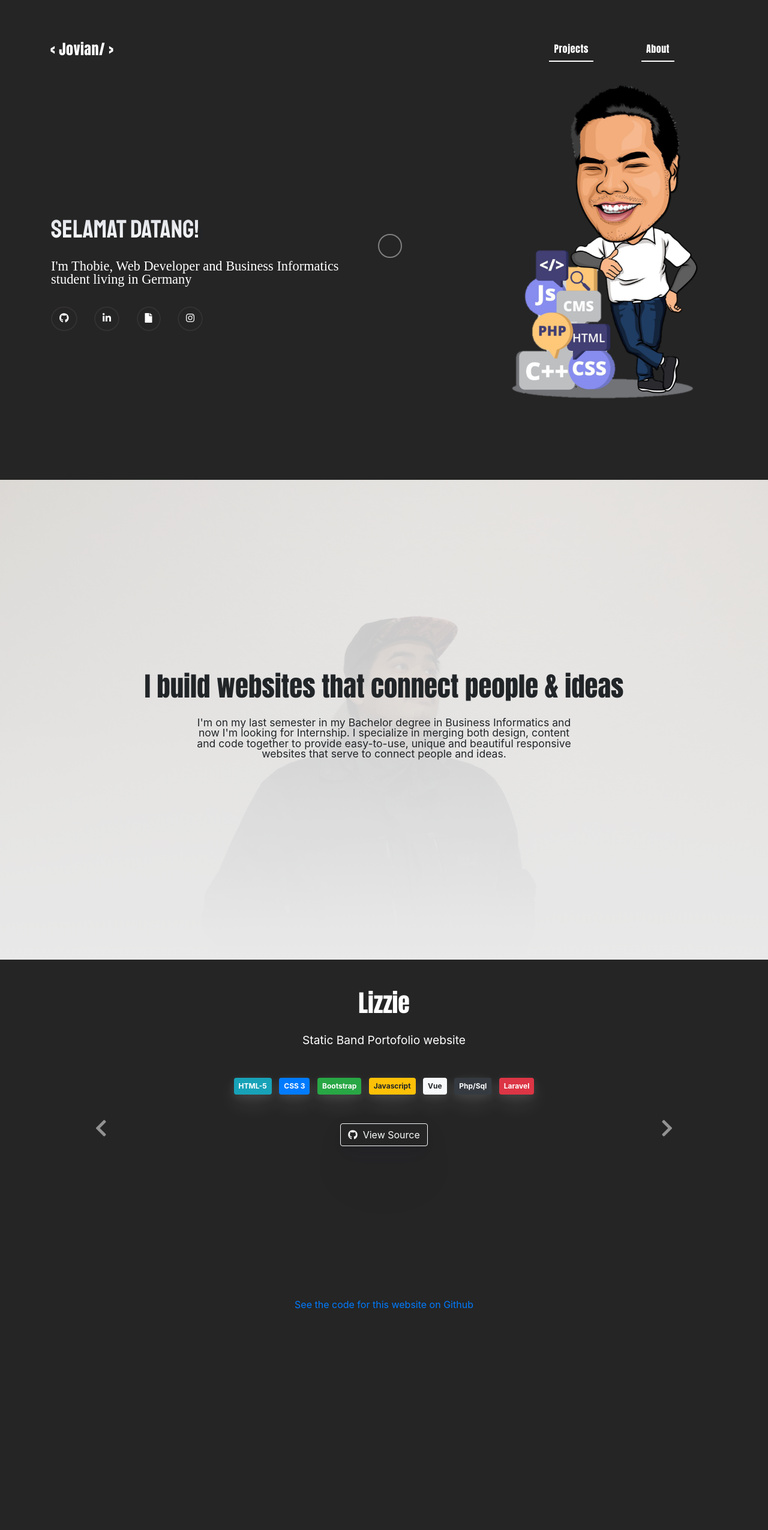
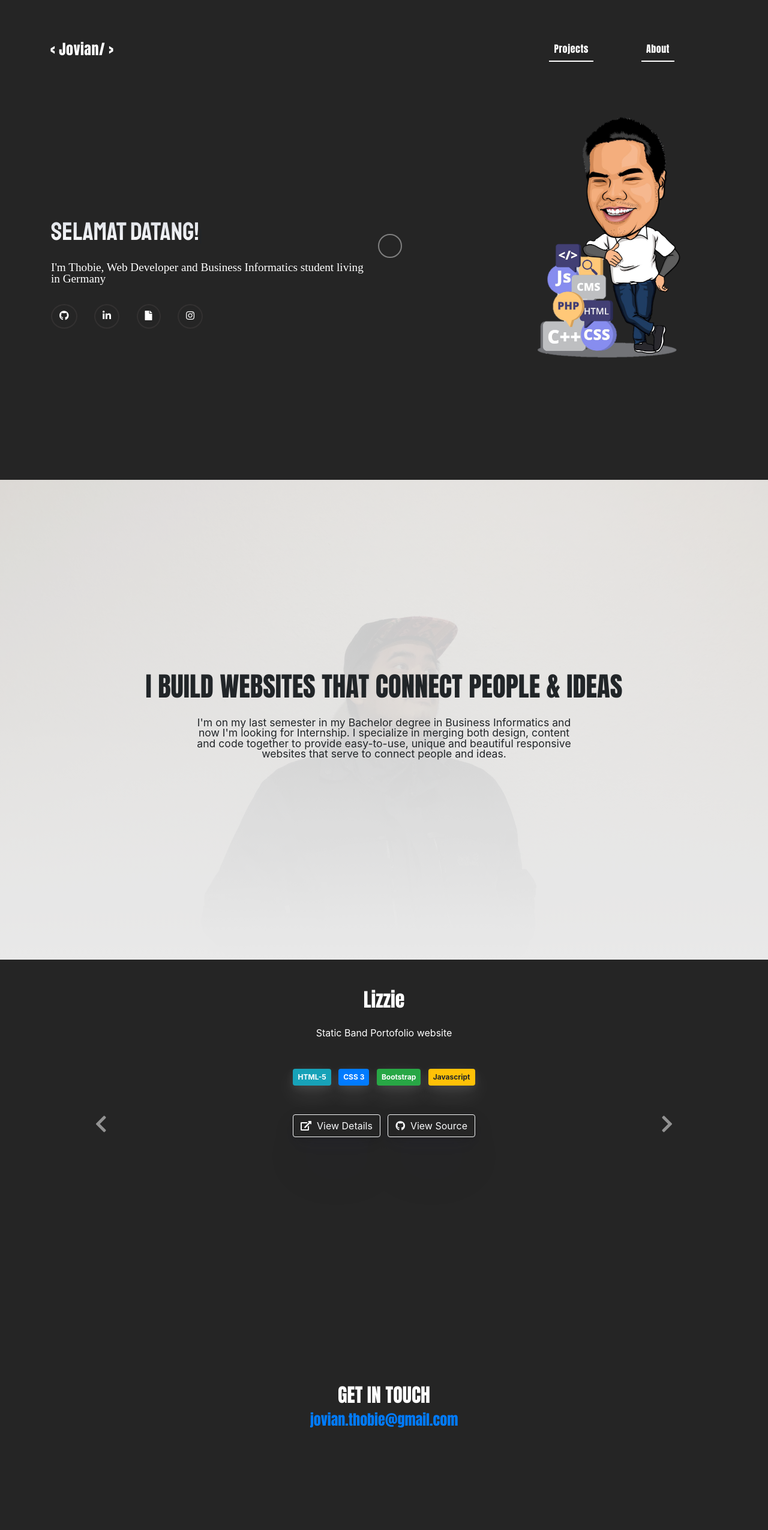
Before and after one commit to thobiejovian/portofolio, a plain HTML site: page index.html in a window 1280 px wide. Shown: the whole page at 60% size. Before the commit the page ends 2187 px from the top, so only its background shows below. Drawn offline with nearby package versions, Linux system fonts and the light colour scheme; grey boxes are pictures that could not be loaded; a script that the page names is missing; a web font is replaced by a local one.

Commit message:
responsive finish until 1080px

```diff
--- a/index.html
+++ b/index.html
@@ -91,7 +91,7 @@
   <div class="parallax--bg">
     <div class="row d-flex h-100 align-items-center" style="margin-left: 0; margin-right: 0 !important;">
       <div class="col-md-12 text-center p-2 about-section">
-        <h3 class="projectFont">I build websites that connect people & ideas</h3>
+        <h3 class="projectFont text-uppercase">I build websites that connect people & ideas</h3>
         <p class="w-50 mx-auto aboutHeader mt-4">I'm on my last semester in my Bachelor degree in Business Informatics and now I'm looking for Internship.  I specialize in merging both design,
           content and code together to provide easy-to-use,
           unique and beautiful responsive websites that serve to connect
@@ -139,8 +139,8 @@
         </li>
       </ul>
       <div class="linkButton">
-        <!-- <a href="#" class="btn btn-outline-info mr-2"><i class="fas fa-external-link-alt"></i>&nbsp; Live Demo</a> -->
-        <a href="#" class="btn btn-outline-light mr-2"><i class="fab fa-github"></i>&nbsp; View Source</a>
+        <a href="#" class="btn btn-outline-light mr-2"><i class="fas fa-external-link-alt"></i>&nbsp; View Details</a>
+        <a href="https://github.com/thobiejovian/jobportal" class="btn btn-outline-light mr-2"><i class="fab fa-github"></i>&nbsp; View Source</a>
         <!-- <a href="#" class="btn btn-outline-info"><i class="fas fa-external-link-alt"></i>&nbsp; First Version</a> -->
       </div>
 
@@ -165,19 +165,10 @@
       <li class="list-inline-item">
         <span class="badge badge-warning p-2">Javascript</span>
       </li>
-      <li class="list-inline-item">
-        <span class="badge badge-light p-2">Vue</span>
-      </li>
-      <li class="list-inline-item">
-        <span class="badge badge-dark p-2">Php/Sql</span>
-      </li>
-      <li class="list-inline-item">
-        <span class="badge badge-danger p-2">Laravel</span>
-      </li>
     </ul>
     <div class="linkButton">
-      <!-- <a href="#" class="btn btn-outline-info mr-2"><i class="fas fa-external-link-alt"></i>&nbsp; Live Demo</a> -->
-      <a href="#" class="btn btn-outline-light"><i class="fab fa-github"></i>&nbsp; View Source</a>
+      <a href="#" class="btn btn-outline-light mr-2"><i class="fas fa-external-link-alt"></i>&nbsp; View Details</a>
+      <a href="https://github.com/thobiejovian/Lizzie" class="btn btn-outline-light"><i class="fab fa-github"></i>&nbsp; View Source</a>
     </div>
 
     <div class="video-wrap mt-5">
@@ -201,19 +192,10 @@
     <li class="list-inline-item">
       <span class="badge badge-warning p-2">Javascript</span>
     </li>
-    <li class="list-inline-item">
-      <span class="badge badge-light p-2">Vue</span>
-    </li>
-    <li class="list-inline-item">
-      <span class="badge badge-dark p-2">Php/Sql</span>
-    </li>
-    <li class="list-inline-item">
-      <span class="badge badge-danger p-2">Laravel</span>
-    </li>
   </ul>
   <div class="linkButton">
-    <!-- <a href="#" class="btn btn-outline-info mr-2"><i class="fas fa-external-link-alt"></i>&nbsp; Live Demo</a> -->
-    <a href="#" class="btn btn-outline-light"><i class="fab fa-github"></i>&nbsp; View Source</a>
+    <a href="#" class="btn btn-outline-light mr-2"><i class="fas fa-external-link-alt"></i>&nbsp; View Details</a>
+    <a href="https://github.com/thobiejovian/EHD" class="btn btn-outline-light"><i class="fab fa-github"></i>&nbsp; View Source</a>
   </div>
 
   <div class="video-wrap mt-5">
@@ -236,7 +218,14 @@
 
 
 
-
+<div class="container getInTouch mt-5 mb-5">
+  <div class="row d-flex align-items-center h-100">
+    <div class="col-md-12 text-center p-4">
+      <h2 class="text-white projectFont projectHeader">GET IN TOUCH</h2>
+      <h4 class="projectFont text-white"><a href = "mailto: jovian.thobie@gmail.com">jovian.thobie@gmail.com</a></h4>
+    </div>
+  </div>
+</div>
 
 
 
@@ -251,13 +240,6 @@
 
 
           <!-- first Project -->
-
-
-      <div class="githubLink text-center mx-auto mt-5">
-      <a href="#" class="display-5">See the code for this website on Github</a>
-      </div>
-
-
 
 
 <!--
--- a/style.css
+++ b/style.css
@@ -12,7 +12,7 @@ body{
   color: rgb(255, 255, 255);
 }
 
-/* font css */
+/* font css and font size*/
 .logoFont{
   font-family: 'Anton', sans-serif;
   font-size: 1.5em;
@@ -34,6 +34,26 @@ body{
   font-size: 1.2em;
 }
 
+.projectHeader{
+  font-size: 2.5em;
+}
+
+
+.fab{
+  font-size: 1em;
+}
+
+.fas{
+  font-size: 1em;
+}
+
+.aboutHeader{
+  font-size: 1.4em;
+  line-height: 1em;
+  font-weight: 400;
+}
+
+
 /* first section css */
 /* .waveSection{
   background: url("img/wave.svg");
@@ -53,7 +73,7 @@ body{
 
 .firstSection-right{
   background: url("img/illuslanding.png");
-  background-position: right -65px top -25px;
+  background-position: right -65px top 10px;
   background-size: 520px;
   height: 100%;
   background-repeat: no-repeat;
@@ -82,19 +102,6 @@ body{
 
 
 
-.fab{
-  font-size: 1em;
-}
-
-.fas{
-  font-size: 1em;
-}
-
-.aboutHeader{
-  font-size: 1.4em;
-  line-height: 1em;
-  font-weight: 400;
-}
 
 #typed{
   font-family: 'Staatliches', cursive;
@@ -179,9 +186,6 @@ transition: 0.4s;
 
 }
 
-.projectHeader{
-  font-size: 2.5em;
-}
 
 .carousel-control-next i{
   color: rgb(255, 255, 255);
@@ -199,20 +203,20 @@ transition: 0.4s;
 
 
 .video-wrap video {
-  max-height: 65vh;
+  max-height: 55vh;
   /* margin-left: -175px !important; */
   /* margin-top: -10px !important; */
   z-index: -999;
 }
 
 .video-wrap-1 video {
-  max-height: 55vh;
+  max-height: 65vh;
   margin-top: -30px !important;
   z-index: -999;
 }
 
 .video-wrap-3 video {
-  max-height: 55vh;
+  max-height: 65vh;
   margin-left: -175px !important;
   margin-top: -10px !important;
   z-index: -999;
@@ -221,3 +225,61 @@ transition: 0.4s;
 
 
 /* second project css */
+
+.getInTouch{
+  height: 400px;
+}
+
+/* Responsive 1366 */
+@media only screen and (min-width : 1366px) {
+
+
+  .firstSection-right{
+
+    background-position: right -45px top 10px;
+    background-size: 480px;
+      }
+
+}
+
+/* Responsive 1280 */
+@media only screen and (min-width : 1280px) {
+
+
+  .firstSection-right{
+
+    background-position: right -35px top 15px;
+    background-size: 460px;
+      }
+
+  .projectHeader{
+    font-size: 2.2em;
+      }
+
+  .projectDescFont{
+    font-size: 1em;
+      }
+}
+
+/* Responsive 1080 */
+@media only screen and (min-width : 1080px) {
+
+
+  .firstSection-right{
+
+    background-position: right -10px top 40px;
+    background-size: 400px;
+      }
+
+  .projectHeader{
+    font-size: 2em;
+      }
+
+  .projectDescFont{
+    font-size: 1em;
+      }
+
+  .aboutHeader{
+    font-size: 1.2em;
+      }
+}
```
